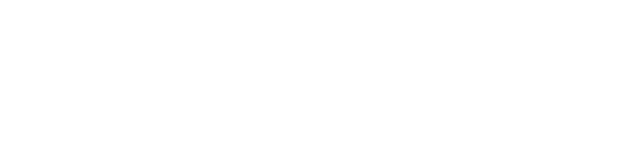
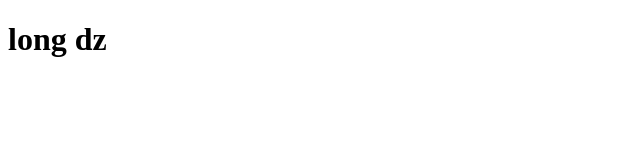
Before and after one commit to LongTee203/duan2, a plain HTML site: page index.html in a window 1280 px wide. Shown: the whole page, without its empty margins (0-640 px from the left). Drawn offline with Linux system fonts and the light colour scheme.

Commit message:
Sửa lần 1

```diff
--- a/index.html
+++ b/index.html
@@ -5,5 +5,7 @@
     <meta name="viewport" content="width=device-width, initial-scale=1.0" />
     <title>Document</title>
   </head>
-  <body></body>
+  <body>
+    <h1>long dz</h1>
+  </body>
 </html>
```
